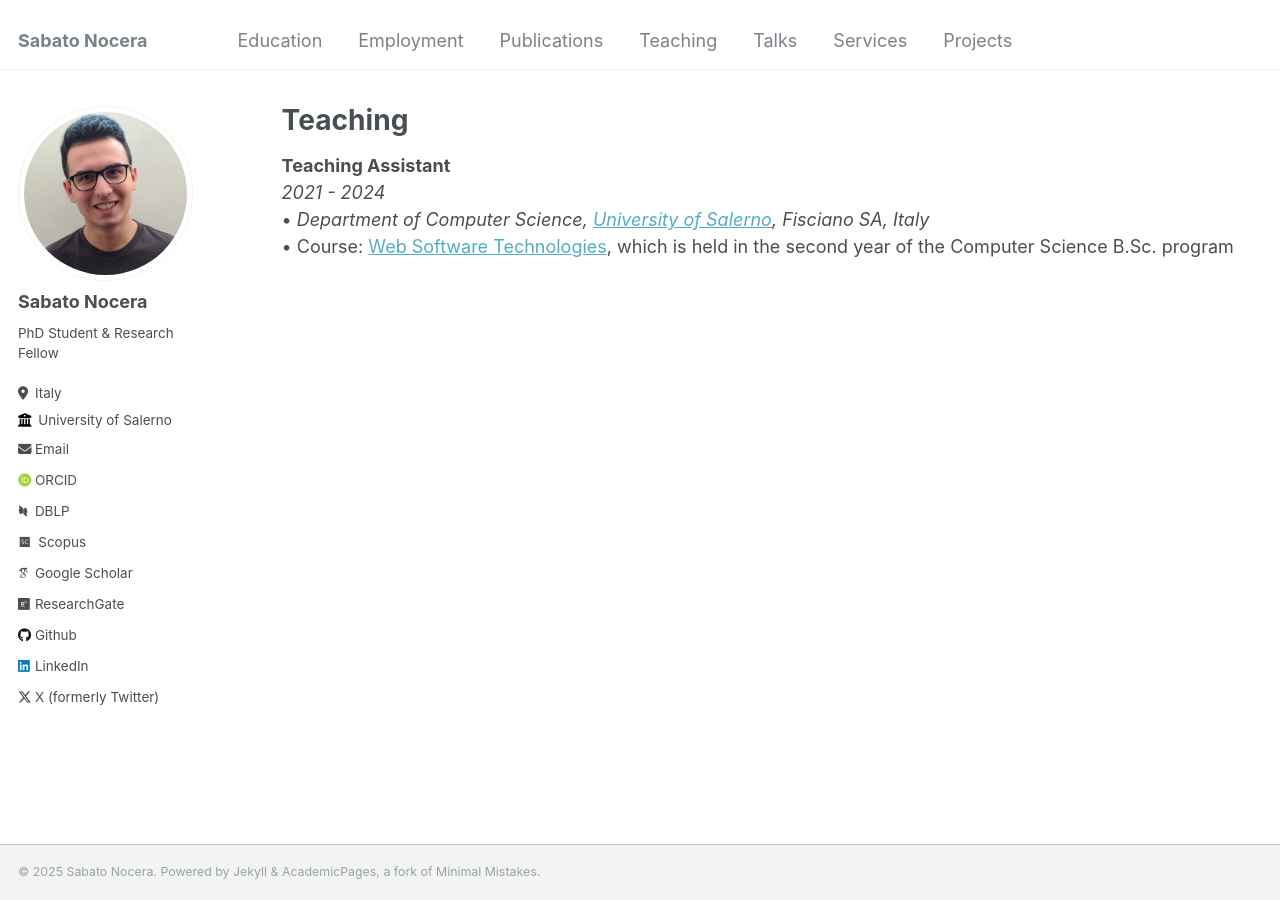
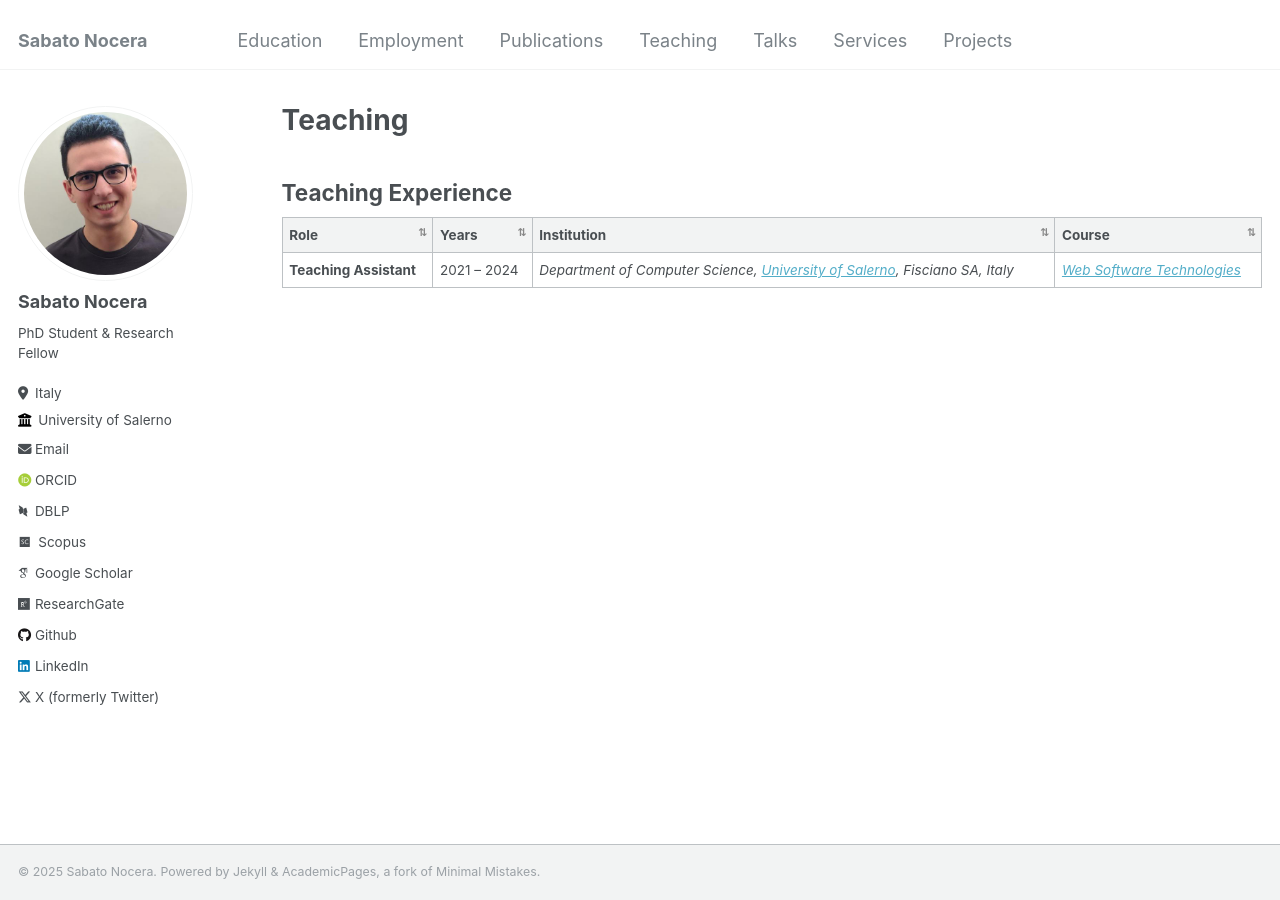
Before and after one commit to sabato-nocera/sabato-nocera.github.io, a Jekyll site: the page built from _pages/teaching.md, in a window 1280 px wide. Built offline with Jekyll 4.4.1, drawn with Linux system fonts in a browser that asks for light colours; some web fonts are replaced; comment, search, counter and statistics services are not loaded; part of the change alters nothing that is shown.

Commit message:
Update teaching.md

```diff
--- a/_pages/teaching.md
+++ b/_pages/teaching.md
@@ -5,14 +5,61 @@ permalink: /teaching/
 author_profile: true
 ---
 
-<!--{% include base_path %}
+## Teaching Experience
 
-{% for post in site.teaching reversed %}
-  {% include archive-single.html %}
-{% endfor %}-->
+| Role              | Years       | Institution                                                                                     | Course |
+|-------------------|-------------|--------------------------------------------------------------------------------------------------|--------|
+| **Teaching Assistant** | 2021 – 2024 | _Department of Computer Science, [University of Salerno](https://web.unisa.it/en/university), Fisciano SA, Italy_ | [_Web Software Technologies_](https://unisa.coursecatalogue.cineca.it/insegnamenti/2023/511551/2017/9999/500153?coorte=2022&schemaid=17311) |
 
 
+<style>
+  th {
+    cursor: pointer;
+    position: relative;
+    padding-right: 20px; /* space for arrow */
+  }
+
+  th::after {
+    content: '⇅'; /* initial state */
+    position: absolute;
+    right: 5px;
+    font-size: 0.8em;
+    color: #888;
+  }
+
+  th.sorted.asc::after {
+    content: '↑';
+  }
+
+  th.sorted.desc::after {
+    content: '↓';
+  }
+</style>
+
+<script src="https://unpkg.com/tablesort@5.3.0/dist/tablesort.min.js"></script>
+
+<script>
+  document.addEventListener('DOMContentLoaded', function () {
+    document.querySelectorAll("table").forEach(function(table) {
+      const sort = new Tablesort(table);
+
+      table.querySelectorAll("th").forEach(th => {
+        th.addEventListener("click", () => {
+          table.querySelectorAll("th").forEach(header => header.classList.remove("sorted", "asc", "desc"));
+          th.classList.add("sorted");
+          if (th.getAttribute("aria-sort") === "ascending") {
+            th.classList.add("asc");
+          } else if (th.getAttribute("aria-sort") === "descending") {
+            th.classList.add("desc");
+          }
+        });
+      });
+    });
+  });
+</script>
+
+<!--
 **Teaching Assistant**<br/>
 _2021 - 2024<br/>_
 • _Department of Computer Science, [University of Salerno](https://web.unisa.it/en/university), Fisciano SA, Italy_<br/>
-• Course: [Web Software Technologies](https://unisa.coursecatalogue.cineca.it/insegnamenti/2023/511551/2017/9999/500153?coorte=2022&schemaid=17311), which is held in the second year of the Computer Science B.Sc. program
+• Course: [Web Software Technologies](https://unisa.coursecatalogue.cineca.it/insegnamenti/2023/511551/2017/9999/500153?coorte=2022&schemaid=17311), which is held in the second year of the Computer Science B.Sc. program-->
```
